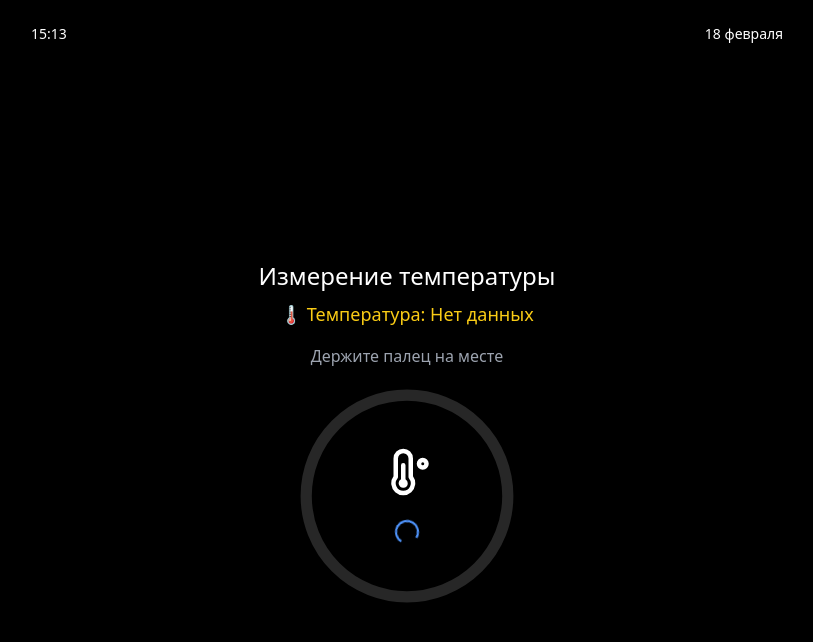
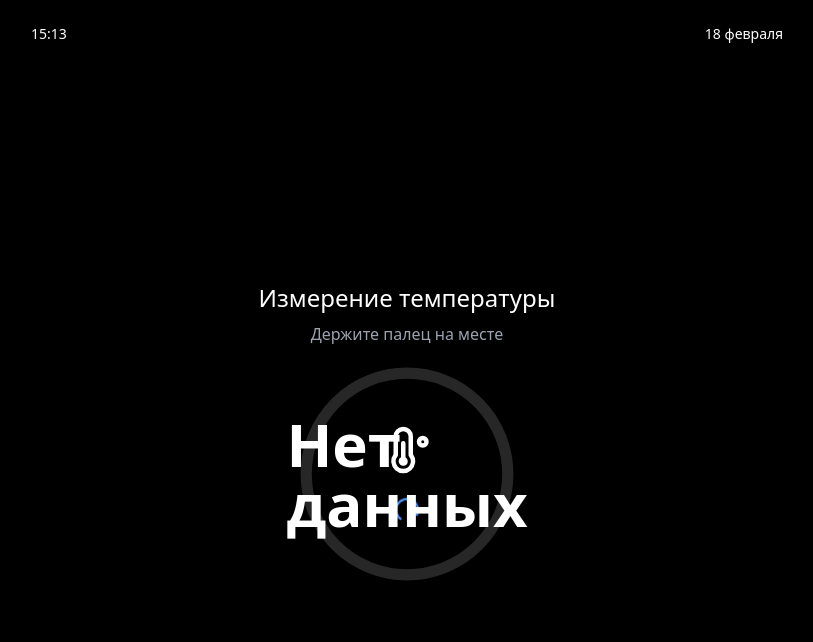
Before and after one commit to kuatovakamila/track-facility-frontend, a React (Vite) app: page /health-check in a window 1280 px wide. Shown: the top 642 px of the page, without its empty margins (233-1046 px from the left). Built offline with nearby package versions, Linux system fonts and the light colour scheme; no server answers.

Commit message:
Update HealthCheck.tsx

```diff
--- a/src/pages/HealthCheck.tsx
+++ b/src/pages/HealthCheck.tsx
@@ -25,7 +25,7 @@ export default function HealthCheck() {
 
     if (currentState === "TEMPERATURE") {
         displayValue = temperatureData.temperature
-            ? Number(temperatureData.temperature).toFixed(1)
+            ? Number(temperatureData.temperature).toFixed(1) + "°C"
             : "Нет данных";
     } else if (currentState === "ALCOHOL" && alcoholData?.alcoholLevel) {
         displayValue = alcoholData.alcoholLevel;
@@ -73,7 +73,7 @@ export default function HealthCheck() {
                                     Ожидание сенсора...
                                 </motion.h1>
                                 <motion.p className="text-gray-400 mb-12">
-                                    Пожалуйста, подождите требуется прогрев датчика...
+                                    Пожалуйста, подождите...
                                 </motion.p>
                             </>
                         ) : (
@@ -81,13 +81,6 @@ export default function HealthCheck() {
                                 <motion.h1 className="text-xl md:text-2xl font-medium mb-2">
                                     {state.title}
                                 </motion.h1>
-
-                                {/* ✅ Вывод температуры отдельно, даже если `displayValue` не ререндерится */}
-                                {currentState === "TEMPERATURE" && (
-                                    <motion.p className="text-lg text-yellow-400 mb-4">
-                                        🌡️ Температура: {temperatureData.temperature ? `${temperatureData.temperature}°C` : "Нет данных"}
-                                    </motion.p>
-                                )}
 
                                 {currentState === "ALCOHOL" && sensorReady && countdown > 0 ? (
                                     <motion.p className="text-lg text-yellow-400 mb-4">
@@ -105,7 +98,8 @@ export default function HealthCheck() {
                     </motion.div>
                 </AnimatePresence>
 
-                {/* ✅ Индикатор загрузки */}
+                {/* ✅ Центрируем температуру внутри LoadingCircle */}
+                <div className="relative flex items-center justify-center">
                     <LoadingCircle
                         key={currentState}
                         icon={state.icon}
@@ -120,6 +114,15 @@ export default function HealthCheck() {
                         }
                         onComplete={handleComplete}
                     />
+                    <motion.p
+                        className="absolute text-4xl md:text-6xl font-bold text-white"
+                        initial={{ opacity: 0 }}
+                        animate={{ opacity: 1 }}
+                        exit={{ opacity: 0 }}
+                    >
+                        {displayValue}
+                    </motion.p>
+                </div>
             </motion.div>
         </div>
     );
```
Lines whose indentation alone changed are shown as unchanged.
